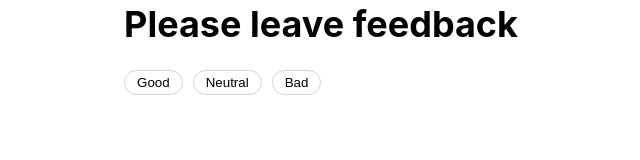
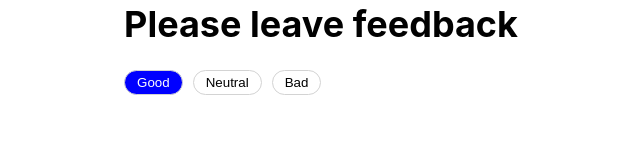
Before and after one commit to olhabahaieva/goit-react-hw-02-feedback, a React (Create React App) app: page / in a window 1280 px wide. In both pictures the pointer is over the button "Good". Shown: the part 180-340 px from the top of the page, without its empty margins (319-959 px from the left). Built offline with nearby package versions, Linux system fonts and the light colour scheme.

Commit message:
added button hover style

```diff
--- a/src/components/Feedback/Feedback.module.css
+++ b/src/components/Feedback/Feedback.module.css
@@ -17,6 +17,12 @@
     border: 1px solid lightgrey;
     border-radius: 24px;
     background-color: white;
+    transition: background-color 0.5s ease;
+}
+.button:hover,
+.button:focus{
+    background-color: blue;
+    color: white;
 }
 
 .stats{
```
